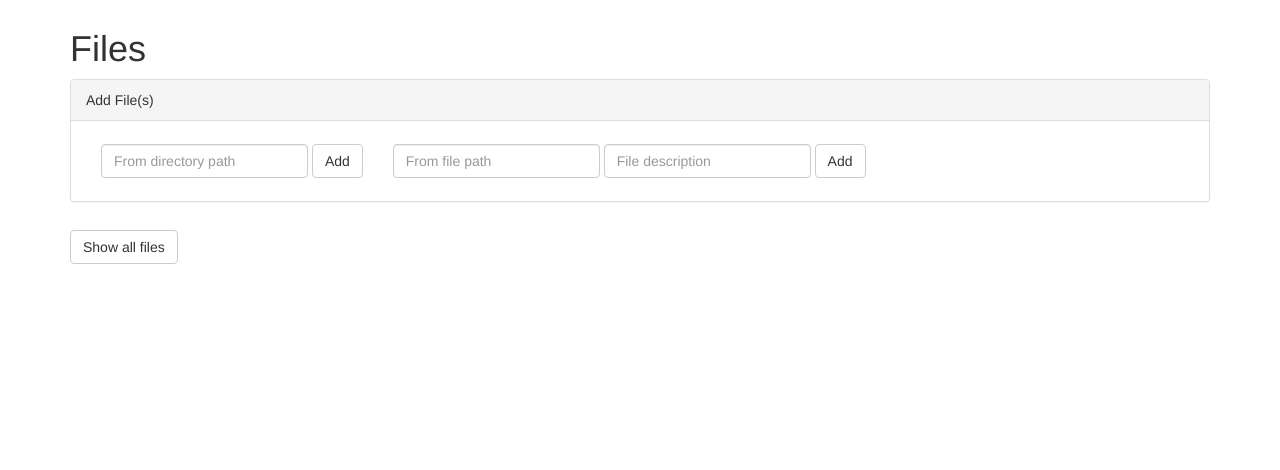
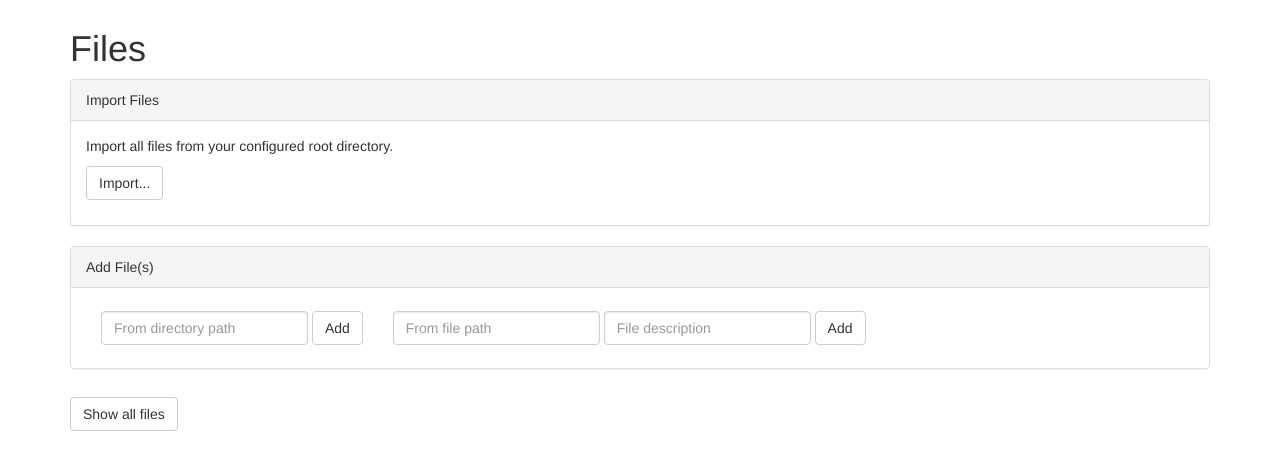
Before and after one commit to ponmar/filedb, a Flask app: page /files in a window 1280 px wide. Shown: the part 51-521 px from the top of the page. Run offline with Flask 2, Linux system fonts and the light colour scheme; the visitor is signed in with stand-in values (Sample User, id 1); data that the repository does not hold is empty; some libraries are stand-ins or nearby versions.

Commit message:
Add a import button to files page

```diff
--- a/config.py
+++ b/config.py
@@ -7,8 +7,8 @@ SECRET_KEY = 'development key'
 USERNAME = 'admin'
 PASSWORD = 'admin'
 
-FILES_ROOT_DIRECTORY = 'x:/'
-#FILES_ROOT_DIRECTORY = 'files'
+#FILES_ROOT_DIRECTORY = 'x:/'
+FILES_ROOT_DIRECTORY = 'files'
 
 # The root directory can be a mounted samba network share. Set this to True to
 # make it possible to start without mounting this directory.
--- a/flaskr.py
+++ b/flaskr.py
@@ -134,7 +134,7 @@ def api_add_directory():
     return 'OK'
 
 
-@app.route('/api/import', methods=['GET', 'POST'])
+@app.route('/api/import', methods=['POST'])
 def api_import_files():
     if not session.get('logged_in'):
         abort(401)
--- a/static/scripts.js
+++ b/static/scripts.js
@@ -118,6 +118,21 @@ var tags = null;
             get_all_files();
         });
     }
+
+    if ($('#import_button').length){
+        $("#import_button").click(function(){
+            if (window.confirm("This action may take several minutes. Continue?")){
+                $("#import_result").text("Importing, please wait...");
+                $.post("/api/import", function(data) {
+                    $("#import_result").text("");
+                    alert("Files imported successfully");
+                })
+                .fail(function(){
+                    alert("Import failed");
+                });
+            }
+        });
+    }
 });
 
 function get_all_files(){
--- a/templates/files.html
+++ b/templates/files.html
@@ -8,6 +8,15 @@
 {% if session.logged_in %}
 
 <h1>Files</h1>
+
+<div class="panel panel-default">
+    <div class="panel-heading">Import Files</div>
+    <div class="panel-body">
+        <p>Import all files from your configured root directory.</p>
+        <p><button type="submit" class="btn btn-default" id="import_button">Import...</button></p>
+        <p id="import_result"></p>
+    </div>
+</div>
 
 <div class="panel panel-default">
     <div class="panel-heading">Add File(s)</div>
```
